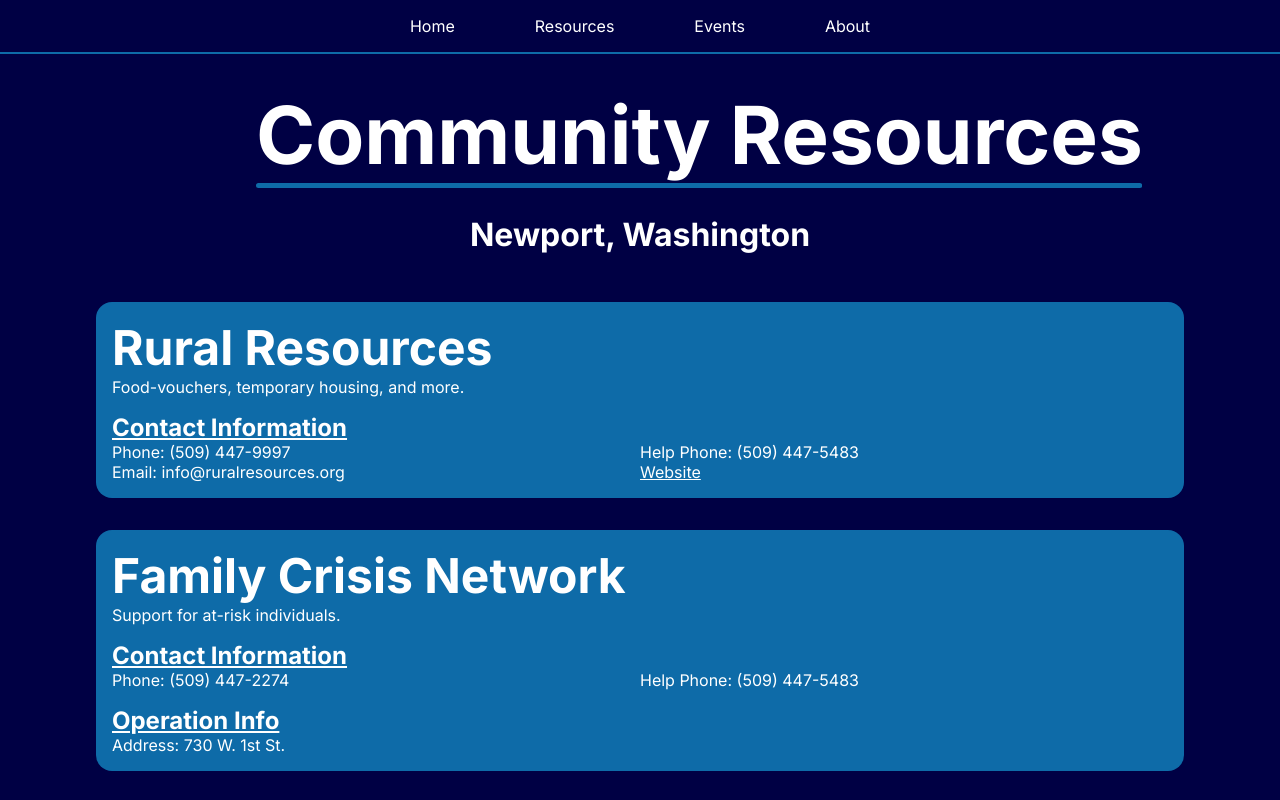
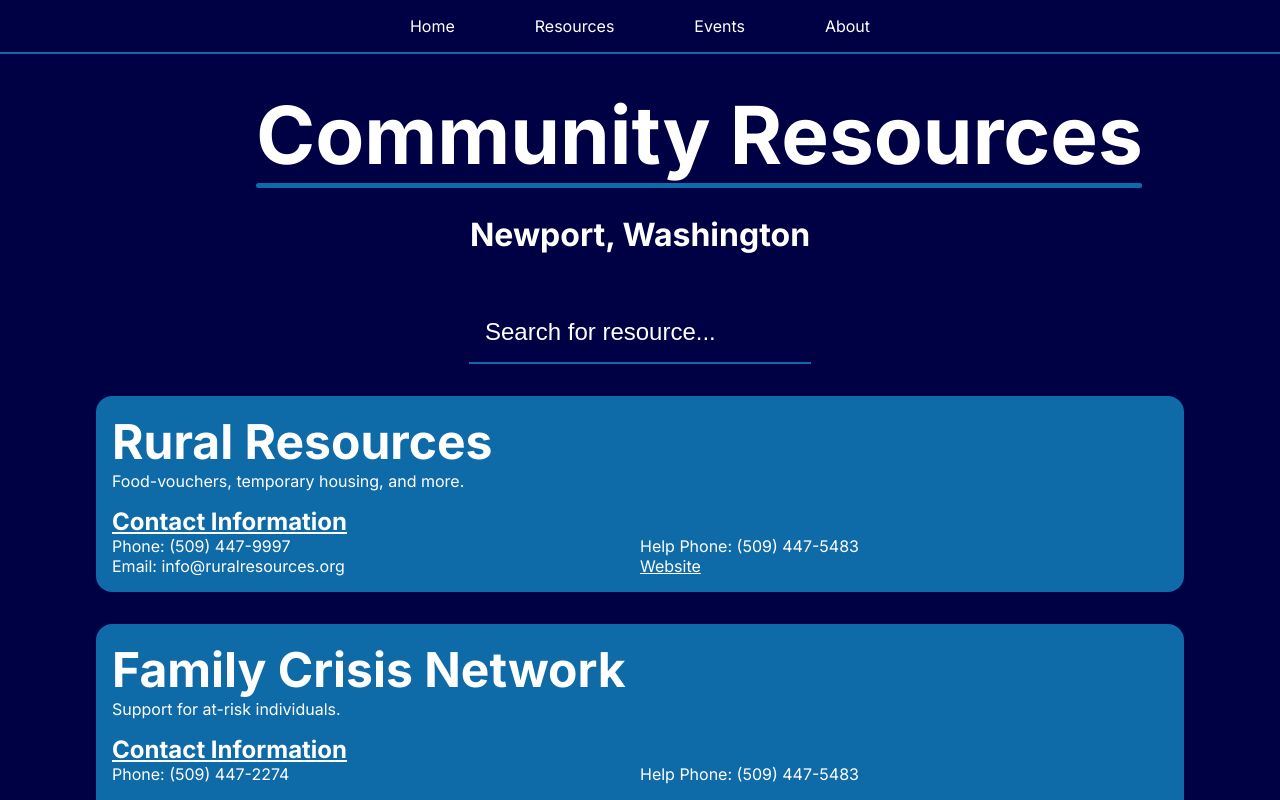
Before and after one commit to coopericksen/communityhub, a React (Vite) app: page /resources in a window 1280 px wide. Shown: the top 800 px of the page. Built offline with nearby package versions, Linux system fonts and the light colour scheme.

Commit message:
Added search filtering for resources and events

```diff
--- a/src/pages/EventsPage.tsx
+++ b/src/pages/EventsPage.tsx
@@ -1,3 +1,5 @@
+import React from 'react';
+
 import Nav from '../components/Nav.tsx';
 import Banner from '../components/Banner.tsx';
 import EventCard from '../components/EventCard.tsx';
@@ -6,7 +8,18 @@ import Footer from '../components/Footer.tsx';
 import eventsData from '../data/events.ts';
 
 function EventsPage() {
-    const eventsElements = eventsData.map(event => {
+    const [searchTerm, setSearchTerm] = React.useState("");
+
+    const filteredEvents = eventsData.filter(event => {
+        const keyword = searchTerm.toLowerCase();
+
+        return (
+            event.name.toLowerCase().includes(keyword) ||
+            event.description.toLowerCase().includes(keyword)
+        )
+    });
+
+    const eventsElements = filteredEvents.map(event => {
         return (
             <EventCard
                 key={event.id}
@@ -19,6 +32,17 @@ function EventsPage() {
         <>
             <Nav />
             <Banner page='Events'/>
+
+            <div className="search-input-container">
+                <input
+                    className='search-input'
+                    type="text"
+                    placeholder='Search for event...'
+                    value={searchTerm}
+                    onChange={(e) => setSearchTerm(e.target.value)}
+                />
+            </div>
+
             <div className='card-grid'>
                 {eventsElements}
             </div>
--- a/src/pages/ResourcesPage.tsx
+++ b/src/pages/ResourcesPage.tsx
@@ -1,3 +1,5 @@
+import React from 'react';
+
 import Nav from '../components/Nav.tsx';
 import Banner from '../components/Banner.tsx';
 import ResourceCard from '../components/ResourceCard.tsx';
@@ -6,7 +8,18 @@ import Footer from '../components/Footer.tsx';
 import resourcesData from '../data/resources.ts';
 
 function ResourcesPage() {
-    const resourcesElements = resourcesData.map(resource => {
+    const [searchTerm, setSearchTerm] = React.useState("");
+
+    const filteredResources = resourcesData.filter(resource => {
+        const keyword = searchTerm.toLowerCase();
+
+        return (
+            resource.name.toLowerCase().includes(keyword) ||
+            resource.services.toLowerCase().includes(keyword)
+        )
+    });
+
+    const resourcesElements = filteredResources.map(resource => {
         return (
             <ResourceCard
                 key={resource.id}
@@ -19,6 +32,17 @@ function ResourcesPage() {
         <>
             <Nav />
             <Banner page='Resources' />
+
+            <div className="search-input-container">
+                <input
+                    className='search-input'
+                    type="text"
+                    placeholder='Search for resource...'
+                    value={searchTerm}
+                    onChange={(e) => setSearchTerm(e.target.value)}
+                />
+            </div>
+
             <div className='card-grid'>
                 {resourcesElements}
             </div>
--- a/src/styles/global.css
+++ b/src/styles/global.css
@@ -63,3 +63,22 @@ p {
 .form-link a {
     color: var(--accent);
 }
+
+.search-input-container {
+    display: flex;
+    justify-content: center;
+    margin: 1rem;
+}
+
+.search-input {
+    color: var(--white);
+    background-color: var(--main);
+    border: none;
+    border-bottom: 2px solid var(--secondary);
+    padding: 1rem;
+    font-size: 1.5rem;
+}
+
+.search-input::placeholder {
+    color: var(--white);
+}
```
